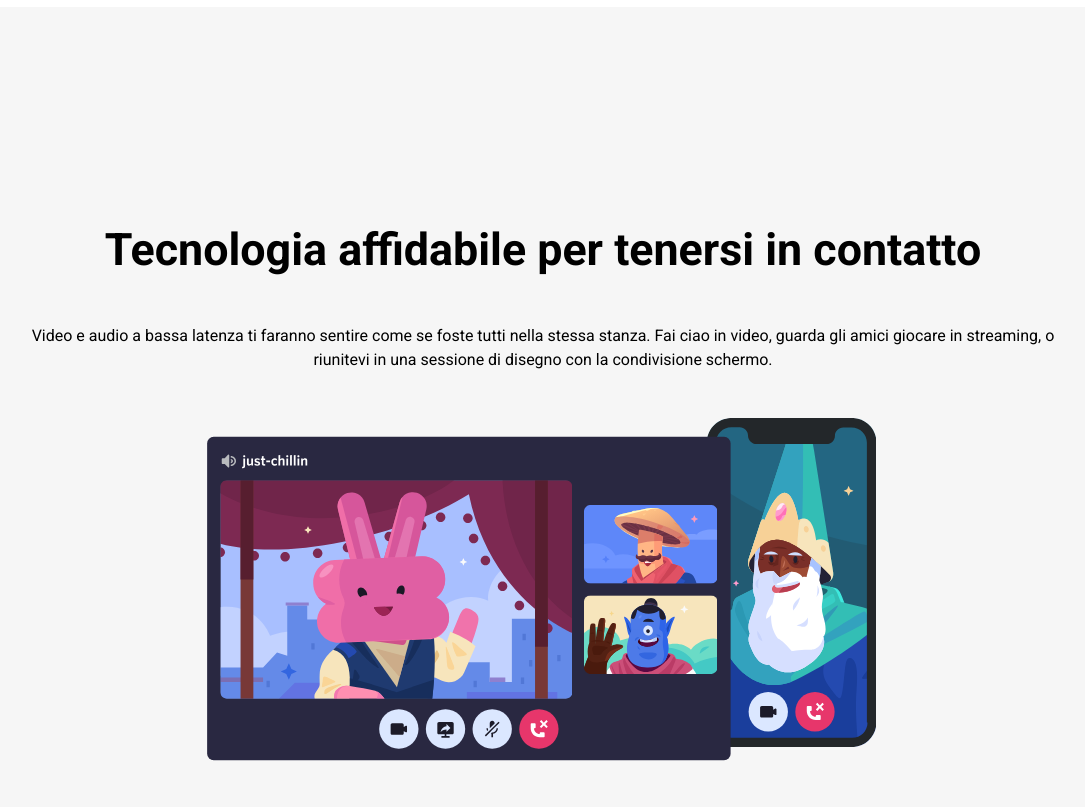
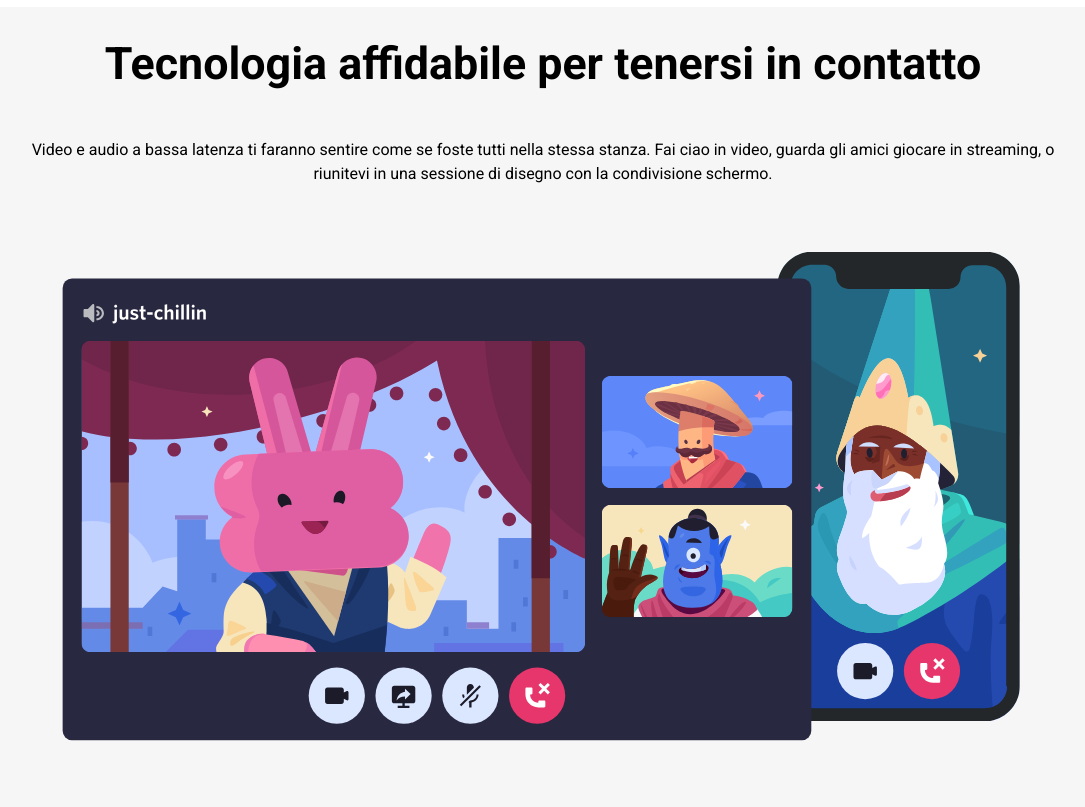
Before and after one commit to alessiologozzo/htmlcss-struttura-discord, a plain HTML site: page index.html in a window 1280 px wide. Shown: the part 3193-4000 px from the top of the page, without its empty margins (97-1182 px from the left). Drawn offline with Linux system fonts and the light colour scheme.

Commit message:
update main - section 4 img resize (default)

```diff
--- a/css/style.css
+++ b/css/style.css
@@ -123,8 +123,4 @@ main .bg_color_grey:last-of-type section {
   flex-direction: column-reverse;
   text-align: center;
 }
-main .bg_color_grey:last-of-type img {
-  width: 70%;
-  align-self: center;
-}
 /* /main */
```
